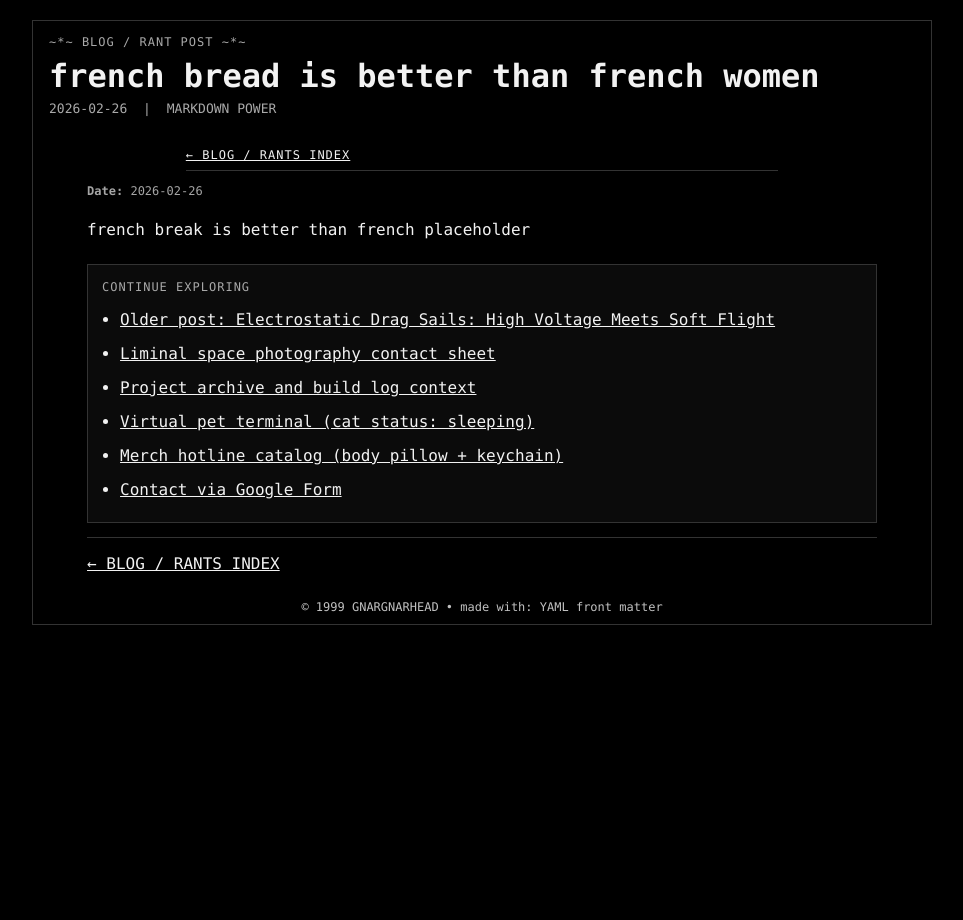
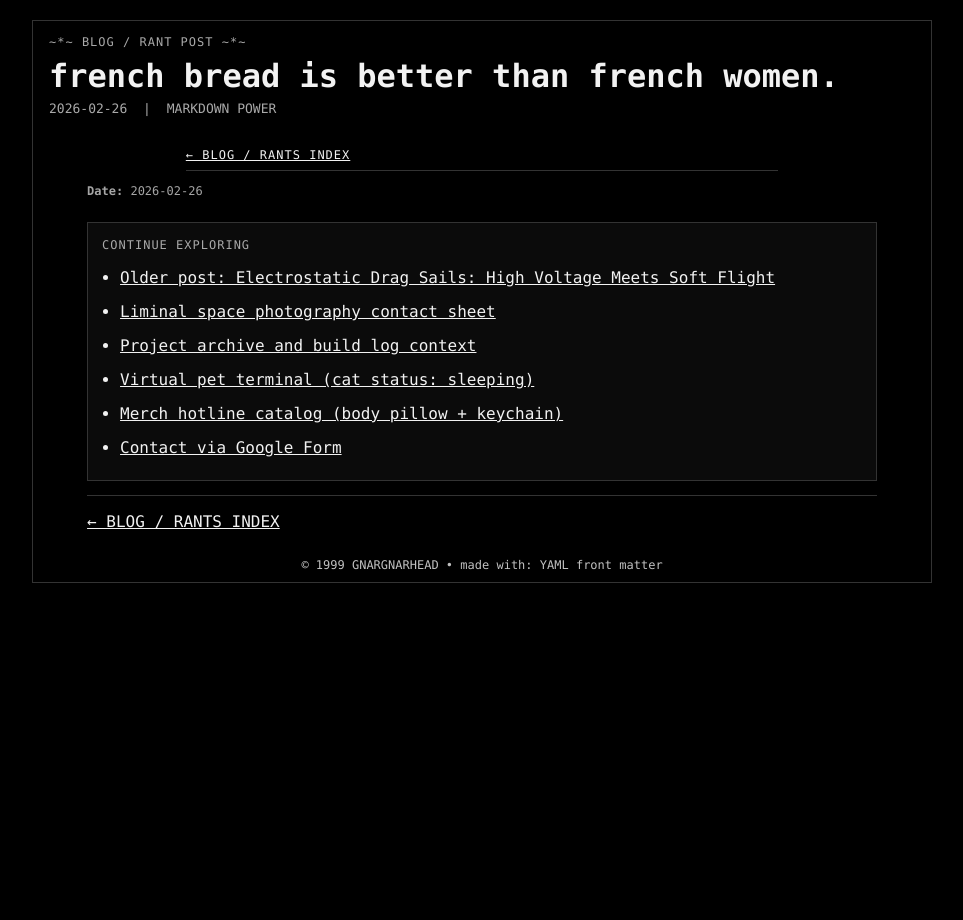
Before and after one commit to GnarGnarHead/GNARGNARHEAD.github.io, a Jekyll site: the page built from blogs/2026-02-26-french-break-is-better-than-french-placeholder.md, in a window 1280 px wide. Shown: the whole page, without its empty margins (158-1121 px from the left). Built offline with Jekyll 4.4.1, drawn with Linux system fonts in a browser that asks for light colours.

Commit message:
Fix punctuation in blog post title and description

```diff
--- a/blogs/2026-02-26-french-break-is-better-than-french-placeholder.md
+++ b/blogs/2026-02-26-french-break-is-better-than-french-placeholder.md
@@ -1,9 +1,7 @@
 ---
 layout: blog_post
-title: "french bread is better than french women"
+title: "french bread is better than french women."
 date: "2026-02-26"
-description: "french bread is better than french women"
+description: "french bread is better than french women."
 micro: true
 ---
-
-french break is better than french placeholder
```
